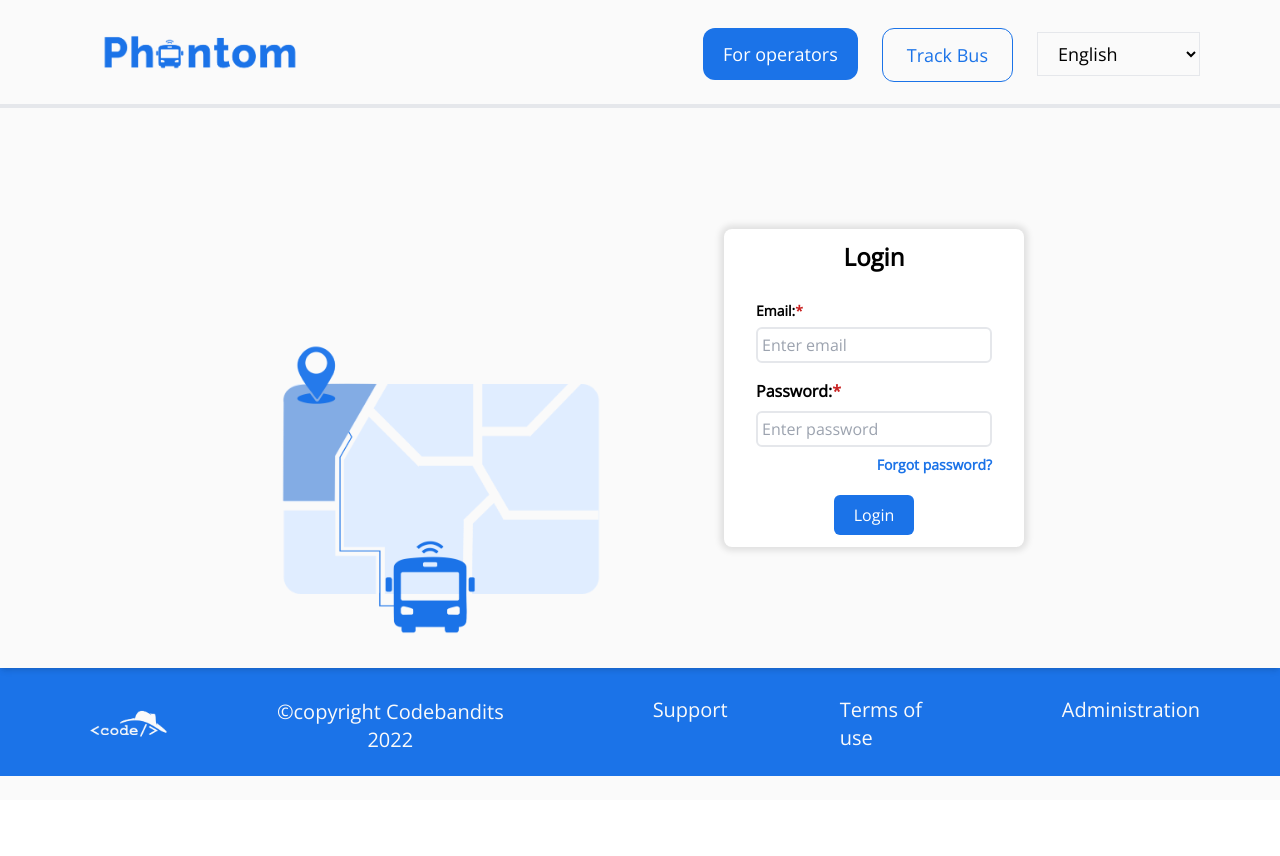
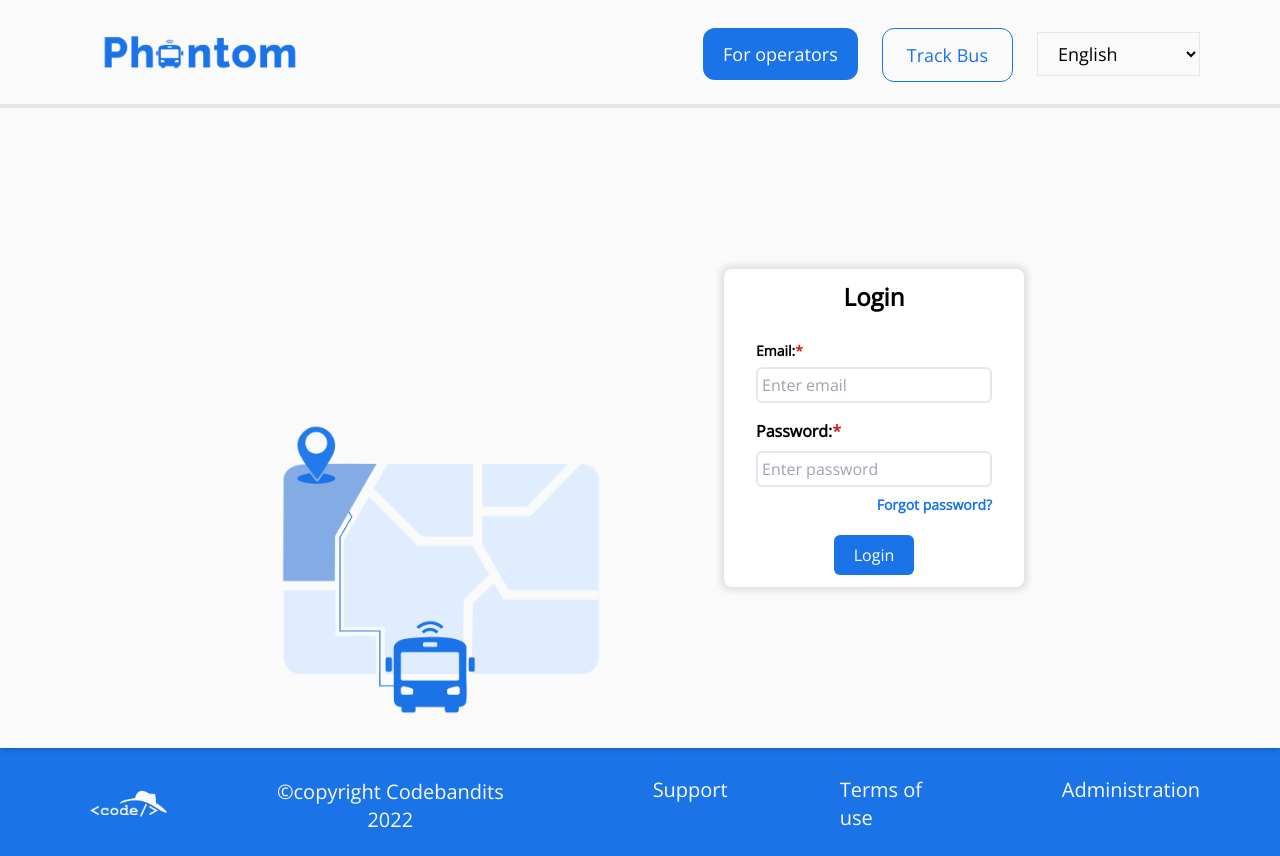
Before and after one commit to atlp-rwanda/phantom-fe-codebandits, a React app: page /login in a window 1280 px wide. Before the commit the page ends 800 px from the top, so only its background shows below. Built offline with nearby package versions, Linux system fonts and the light colour scheme.

Commit message:
fix main card display

```diff
--- a/src/pages/Login.js
+++ b/src/pages/Login.js
@@ -32,7 +32,7 @@ const Login = () => {
 
   return (
     <div className=" z-0 h-full">
-      <main className="min-h-[70vh] flex flex-col  md:flex-row items-center w-full justify-center shadow-md relative h-full pb-20 md:pb-1 md:pt-1 pt-10">
+      <main className="min-h-[80vh] flex flex-col  md:flex-row items-center w-full justify-center shadow-md relative h-full pb-20 md:pb-1 md:pt-1 pt-10">
         <section className="max-w-sm mt-[-60px] md:flex md:items-center md:justify-center md:mx-auto md:mt-[auto] xl:ml-64">
           <img
             src={busMapImg}
```
